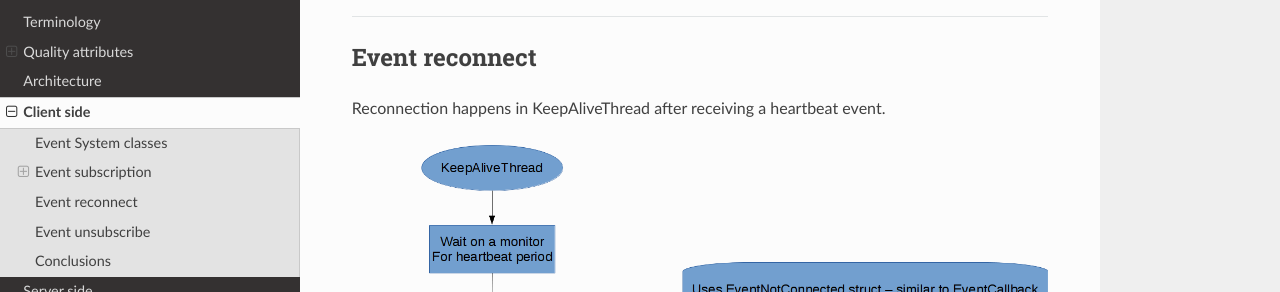
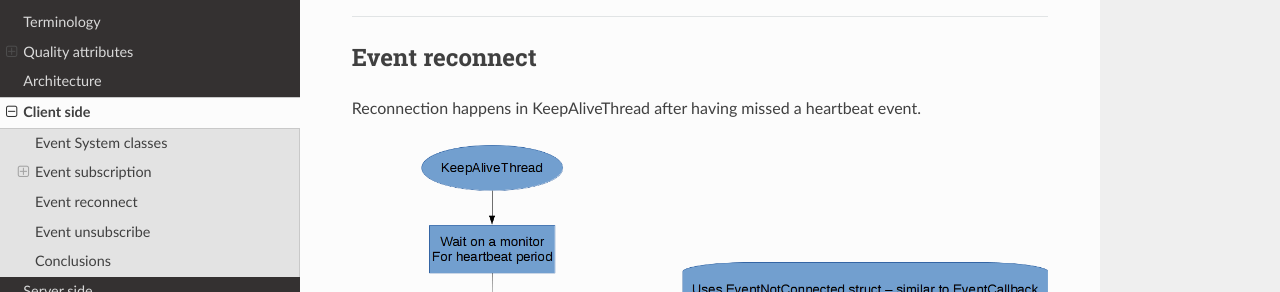
Before and after one commit to Ingvord/tango-v10-design-doc, an MkDocs documentation site: the page built from docs/client.md, in a window 1280 px wide and 900 px high, scrolled down 7530 px. Shown: the part 159-451 px from the top of the window. Built offline with MkDocs 1.6.1, drawn with Linux system fonts in a browser that asks for light colours; nearby versions of some CDN libraries; old or Windows-style settings are respelled for this version of MkDocs.

Commit message:
Update client.md. Fix misleading sentence.

```diff
--- a/docs/client.md
+++ b/docs/client.md
@@ -52,7 +52,7 @@ Here you can find an analysis of the existing code base related to the Tango Eve
 
 ## Event reconnect
 
-Reconnection happens in KeepAliveThread after receiving a heartbeat event.
+Reconnection happens in KeepAliveThread after having missed a heartbeat event.
 
 ![](images/Event_reconnect_event.png)
 
```
